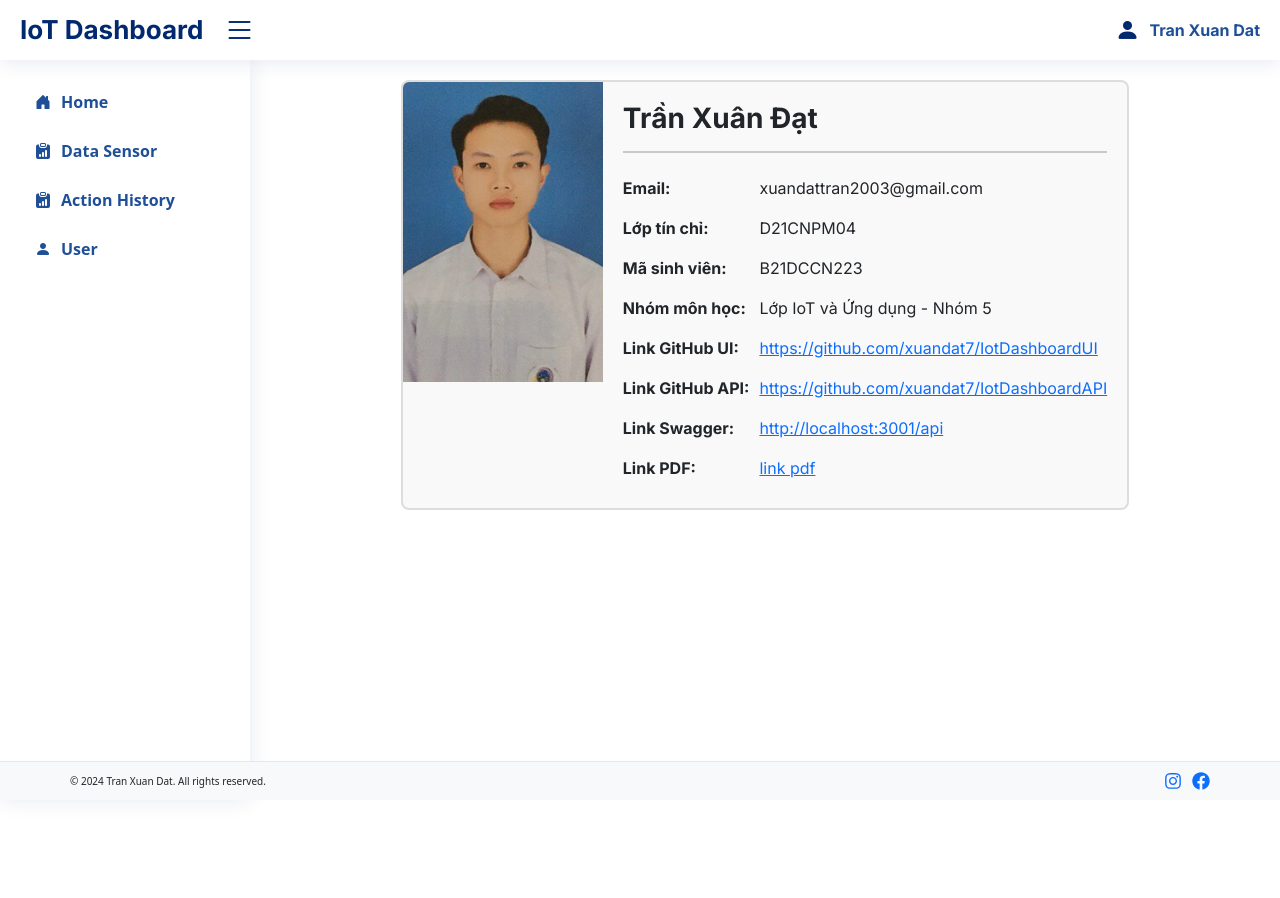
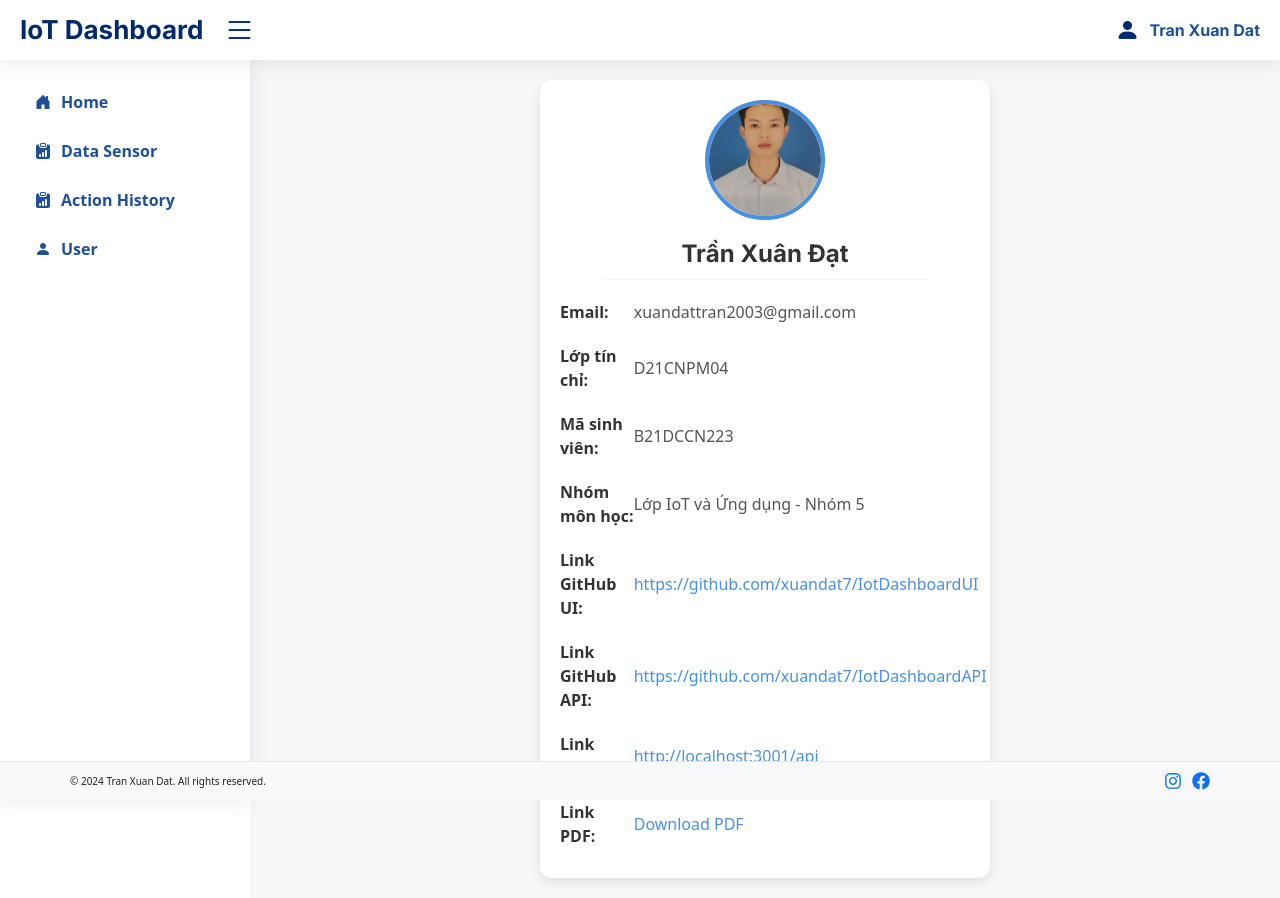
Before and after one commit to xuandat7/IotDashboardUI, a React (Create React App) app: page /users in a window 1280 px wide. Before the commit the page ends 800 px from the top, so only its background shows below. Built offline with nearby package versions, Linux system fonts and the light colour scheme.

Commit message:
update animation

```diff
--- a/src/component/ActionHistory.css
+++ b/src/component/ActionHistory.css
@@ -1,3 +1,16 @@
-.limit {
-    width: fit-content;
+.dropdown-container {
+    position: relative;
+    display: inline-block;
+
 }
+
+.custom-select-with-icon {
+    padding-right: 30px;
+    appearance: none;
+    /* Hide the default dropdown arrow */
+    background-color: #fff;
+    /* Ensure it matches the form's styling */
+    border-radius: 20px;
+    border: 1px solid #ccc;
+    box-shadow: 0 0 10px rgba(0, 0, 0, 0.1);
+}
--- a/src/component/DataSensor.jsx
+++ b/src/component/DataSensor.jsx
@@ -171,7 +171,7 @@ function DataSensor() {
       <div className="row mb-3 mt-3">
         <div className="col-md-2">
           <select
-            className="form-control"
+            className="form-select"
             value={searchCategory}
             onChange={handleCategoryChange}
           >
@@ -182,7 +182,7 @@ function DataSensor() {
             <option value="all">All</option>
           </select>
         </div>
-        <div className="col-lg-8">
+        <div className="col-lg-10">
           <input
             type="text"
             className="form-control"
--- a/src/component/Footer.jsx
+++ b/src/component/Footer.jsx
@@ -10,8 +10,10 @@ const Footer = () => {
           © 2024 Tran Xuan Dat. All rights reserved.
         </div>
         <div style={styles.socialIcons}>
-          <a href="https://www.instagram.com/sprindat"><FaInstagram style={styles.icon}  /></a>
-          <a href="https://www.facebook.com/xdTran1106"><FaFacebook style={styles.icon} /></a>
+          {/* chuyển sang tab mới */}
+
+          <a href="https://www.instagram.com/sprindat"  target="_blank" rel="noopener noreferrer"><FaInstagram style={styles.icon}  /></a>
+          <a href="https://www.facebook.com/xdTran1106" target="_blank" rel="noopener noreferrer"><FaFacebook style={styles.icon} /></a>
 
 
         </div>
--- a/src/component/Switch.css
+++ b/src/component/Switch.css
@@ -43,23 +43,6 @@
     }
 }
 
-@keyframes light-on-animation {
-    0% {
-        opacity: 0.5;
-        transform: rotate(0deg);
-    }
-
-    50% {
-        opacity: 1;
-        transform: rotate(20deg);
-    }
-
-    100% {
-        opacity: 0.5;
-        transform: rotate(0deg);
-    }
-}
-
 @keyframes fan-on-animation {
     0% {
         transform: rotate(0deg);
@@ -70,12 +53,37 @@
     }
 }
 
+.icon-light-active {
+    color: rgba(255, 255, 204, 1); /* Initial icon color */
+    animation: light-icon-animation 1.5s ease-in-out infinite,
+               icon-color-change 1.5s ease-in-out infinite;
+}
+
+/* Keyframe animation for glowing effect on icon */
+@keyframes light-icon-animation {
+    0%, 100% {
+        text-shadow: 0 0 10px rgba(255, 255, 204, 0.8), 0 0 20px rgba(255, 255, 204, 0.6);
+    }
+    50% {
+        text-shadow: 0 0 20px rgba(255, 255, 204, 1), 0 0 30px rgba(255, 255, 204, 0.9);
+    }
+}
+
+/* Keyframe animation for changing the icon color */
+@keyframes icon-color-change {
+    0%, 100% {
+        color: rgba(255, 255, 204, 1); /* Yellow */
+    }
+    33% {
+        color: rgba(238, 201, 145, 0.897); /* Orange */
+    }
+    66% {
+        color: rgba(89, 240, 240, 0.829); /* Light Blue */
+    }
+}
+
 .icon-temperature-active {
     animation: temperature-animation 1s ease-in-out infinite;
-}
-
-.icon-light-active {
-    animation: light-on-animation 1.5s ease-in-out infinite;
 }
 
 .icon-fan-active {
--- a/src/component/Switch.jsx
+++ b/src/component/Switch.jsx
@@ -106,7 +106,7 @@ function Switch() {
   return (
     <section className="switch-section">
       <div className="row justify-content-center">
-        <div className="card card-switch shadow p-3 mt-3 bg-white rounded">
+        <div className="card card-switch shadow p-3 mt-4 bg-white rounded">
           <h5 className="text-center mb-4">Device Control Panel</h5>
 
           <div className="switch-container">
@@ -186,9 +186,8 @@ function Switch() {
             !FanConnected ||
             !LightConnected ||
             !TempConnected) && (
-            <p className="error-message text-danger text-center mt-4">
-              One or more devices are not connected. Please check your
-              connection.
+            <p className="error-message text-danger text-center">
+              Please check your connection.
             </p>
           )}
         </div>
--- a/src/component/Users.css
+++ b/src/component/Users.css
@@ -1,62 +1,94 @@
-/* Users.css */
-
-
-.user-section {
+/* Main container */
+.user-main {
+    padding: 20px;
+    background-color: #f7f7f7;
     display: flex;
     justify-content: center;
     align-items: center;
+    min-height: 100vh;
   }
 
+  /* User card container */
   .user-card {
-    display: flex;
-    border: 2px solid #ddd;
-    border-radius: 8px;
+    background-color: #fff;
+    border-radius: 12px;
+    box-shadow: 0 4px 12px rgba(0, 0, 0, 0.1);
+    max-width: 450px;
+    width: 100%;
     overflow: hidden;
-    width: fit-content;
-    background-color: #f9f9f9;
+    padding: 20px;
+    text-align: center;
+    position: relative;
   }
 
+  /* User image */
   .user-image {
-    width: 200px;
-    height: 300px;
+    width: 120px;
+    height: 120px;
+    border-radius: 50%;
     object-fit: cover;
+    border: 4px solid #4a90e2;
+    margin-bottom: 20px;
   }
 
-.user-info {
-    padding: 20px;
-    flex-grow: 1;
+  /* User name */
+  .user-info h2 {
+    font-size: 24px;
+    font-weight: 700;
+    margin-bottom: 10px;
+    color: #333;
   }
 
-.user-info h2 {
-    margin: 0;
-    font-size: 28px;
-    margin-bottom: 10px;
-    font-weight: bold;
-    font-family: 'Inter', sans-serif;
+  /* Separator line */
+  .separator {
+    border: 0;
+    height: 1px;
+    width: 80%;
+    background-color: #ddd;
+    margin: 10px auto;
   }
 
-.separator {
-    border: 0;
-    height: 2px;
-    background-color: #3f3a3a;
-    margin: 15px 0;
-}
-
+  /* User details table */
   .user-details {
     width: 100%;
-    border-spacing: 0;
     margin-top: 10px;
-    font-family: 'Inter', sans-serif;
-    font-size: 16px;
+    text-align: left;
   }
 
   .user-details td {
-    padding: 8px 0;
-    /* font-size: 1.1em; */
+    padding: 10px 0;
+    font-size: 16px;
+    color: #555;
   }
 
+  /* Highlighted labels */
   .user-details td:first-child {
-    padding-right: 10px;
-    text-align: left;
-    white-space: nowrap;
+    font-weight: bold;
+    color: #333;
   }
+
+  /* Links */
+  .user-details a {
+    color: #4a90e2;
+    text-decoration: none;
+    transition: color 0.2s ease;
+  }
+
+  .user-details a:hover {
+    color: #0077cc;
+    text-decoration: underline;
+  }
+
+  /* Hover effect for the card */
+  .user-card:hover {
+    transform: scale(1.05);
+    transition: transform 0.3s ease;
+  }
+
+  /* Responsive design */
+  @media (max-width: 768px) {
+    .user-card {
+      max-width: 100%;
+      padding: 15px;
+    }
+  }
--- a/src/component/Users.jsx
+++ b/src/component/Users.jsx
@@ -2,7 +2,7 @@ import React from "react";
 import "./Users.css";
 
 import userPic from "../images/user_pic.jpg";
-import baoCao from "../images/baocao.pdf"
+import baoCao from "../images/baocao.pdf";
 
 function Users() {
   // Sample user data
@@ -20,46 +20,62 @@ function Users() {
   };
 
   return (
-    <main id="main" className="main">
+    <main id="main" className="user-main">
       <section className="user-section">
         <div className="user-card">
           <img src={user.imageUrl} alt={`${user.name}`} className="user-image" />
           <div className="user-info">
             <h2>{user.name}</h2>
-            <hr className="separator" /> {/* Separating line */}
+            <hr className="separator" />
             <table className="user-details">
               <tbody>
                 <tr>
-                  <td><strong>Email:</strong></td>
+                  <td>Email:</td>
                   <td>{user.email}</td>
                 </tr>
                 <tr>
-                  <td><strong>Lớp tín chỉ:</strong></td>
+                  <td>Lớp tín chỉ:</td>
                   <td>{user.classTC}</td>
                 </tr>
                 <tr>
-                  <td><strong>Mã sinh viên:</strong></td>
+                  <td>Mã sinh viên:</td>
                   <td>{user.id}</td>
                 </tr>
                 <tr>
-                  <td><strong>Nhóm môn học:</strong></td>
+                  <td>Nhóm môn học:</td>
                   <td>{user.nhomMH}</td>
                 </tr>
                 <tr>
-                  <td><strong>Link GitHub UI:</strong></td>
-                  <td> <a href='https://github.com/xuandat7/IotDashboardUI'>{user.linkGitHubUI}</a></td>
+                  <td>Link GitHub UI:</td>
+                  <td>
+                    <a href={user.linkGitHubUI} target="_blank" rel="noopener noreferrer">
+                      {user.linkGitHubUI}
+                    </a>
+                  </td>
                 </tr>
                 <tr>
-                  <td><strong>Link GitHub API:</strong></td>
-                  <td> <a href='https://github.com/xuandat7/IotDashboardAPI'>{user.linkGitHubAPI}</a></td>
+                  <td>Link GitHub API:</td>
+                  <td>
+                    <a href={user.linkGitHubAPI} target="_blank" rel="noopener noreferrer">
+                      {user.linkGitHubAPI}
+                    </a>
+                  </td>
                 </tr>
                 <tr>
-                  <td><strong>Link Swagger:</strong></td>
-                  <td><a href='http://localhost:3001/api'>{user.linkSwagger}</a></td>
+                  <td>Link Swagger:</td>
+                  <td>
+                    <a href={user.linkSwagger} target="_blank" rel="noopener noreferrer">
+                      {user.linkSwagger}
+                    </a>
+                  </td>
                 </tr>
                 <tr>
-                  <td><strong>Link PDF:</strong></td>
-                  <td> <a href='https://docs.google.com/document/d/1UgOaSPJ6i5U0EmzR9gTwwyEIhSOVqWBNZPdmj2soUdc/edit'>link pdf</a></td>
+                  <td>Link PDF:</td>
+                  <td>
+                    <a href={user.FilePDF} target="_blank" rel="noopener noreferrer">
+                      Download PDF
+                    </a>
+                  </td>
                 </tr>
               </tbody>
             </table>
```
Also changed, not shown: src/component/ActionHistory.jsx (+7 -4 lines). Lines whose indentation alone changed are shown as unchanged.
